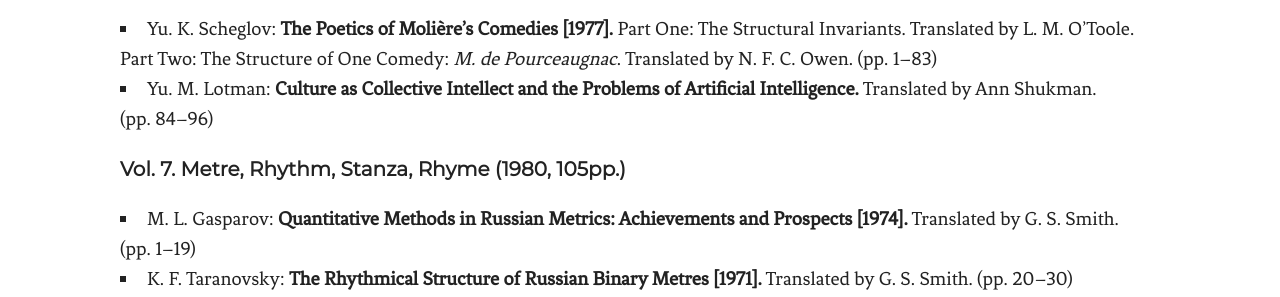
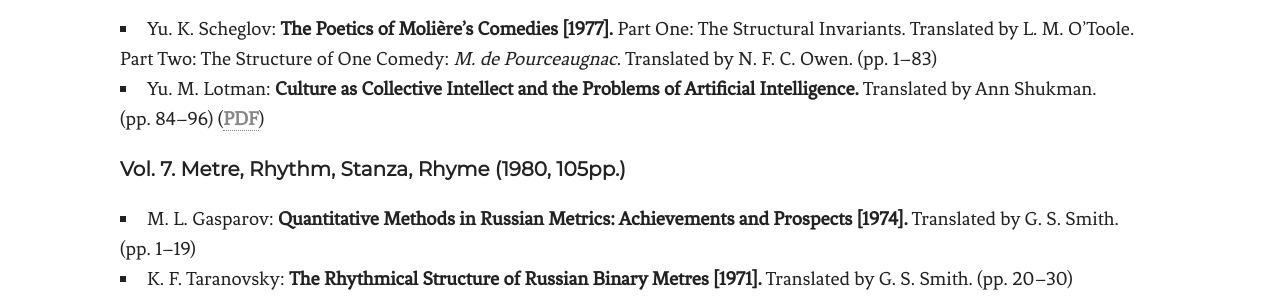
Before and after one commit to weltliteratur/blog, a Jekyll site: the page built from _posts/2018-08-24-russian-poetics-in-translation.markdown, in a window 1280 px wide. Shown: the part 3112-3409 px from the top of the page. Built offline with Jekyll 4.4.1, drawn with Linux system fonts in a browser that asks for light colours.

Commit message:
add link

```diff
--- a/_posts/2018-08-24-russian-poetics-in-translation.markdown
+++ b/_posts/2018-08-24-russian-poetics-in-translation.markdown
@@ -64,7 +64,7 @@ In any case, to convey the richness of this collection, we decided to create a b
 
 ## Vol. 6. Dramatic Structure; Poetic and Cognitive Semantics (1979, 96pp.)
 * Yu. K. Scheglov: **The Poetics of Molière's Comedies [1977].** Part One: The Structural Invariants. Translated by L. M. O'Toole. Part Two: The Structure of One Comedy: *M. de Pourceaugnac*. Translated by N. F. C. Owen. (pp. 1–83)
-* Yu. M. Lotman: **Culture as Collective Intellect and the Problems of Artificial Intelligence.** Translated by Ann Shukman. (pp. 84–96)
+* Yu. M. Lotman: **Culture as Collective Intellect and the Problems of Artificial Intelligence.** Translated by Ann Shukman. (pp. 84–96) (**[PDF](https://www.flfi.ut.ee/sites/default/files/www_ut/lotman_1979_culture_as_collective_intellect.pdf)**)
 
 ## Vol. 7. Metre, Rhythm, Stanza, Rhyme (1980, 105pp.)
 * M. L. Gasparov: **Quantitative Methods in Russian Metrics: Achievements and Prospects [1974].** Translated by G. S. Smith. (pp. 1–19)
```
